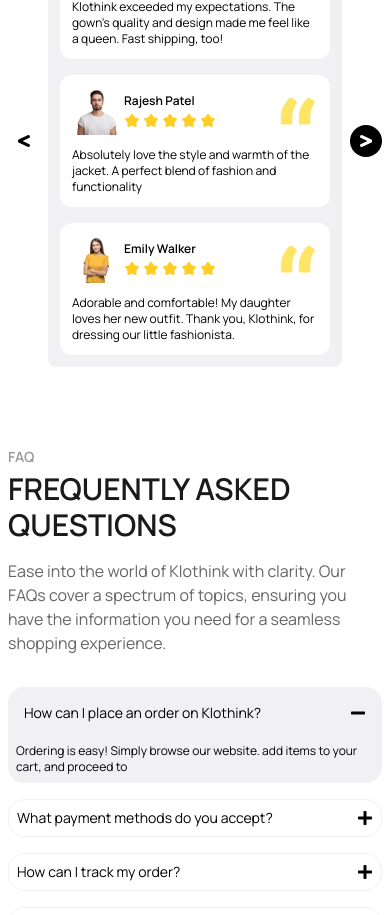
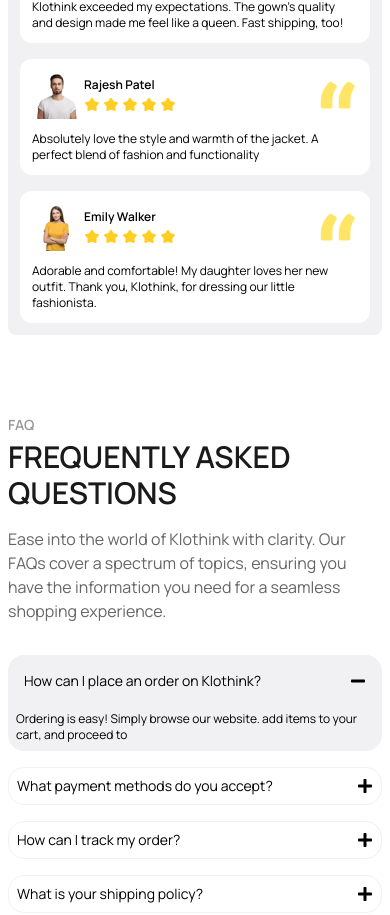
Before and after one commit to StackAQ/E-commerce, a React (Vite) app in the folder my-app/: page /product/01 in a window 390 px wide. Shown: the part 1080-1995 px from the top of the page. Built offline with nearby package versions, Linux system fonts and the light colour scheme.

Commit message:
Update ProductDetails.tsx

```diff
--- a/my-app/src/pages/ProductDetails.tsx
+++ b/my-app/src/pages/ProductDetails.tsx
@@ -235,7 +235,7 @@
             initial={{ opacity: 0, y: 50 }}
             whileInView={{ opacity: 1, y: 0 }}
             transition={{ duration: 1 }}
-            className="size-8 p-2 rounded-full bg-white text-black grid place-content-center"
+            className="hidden lg:block size-8 p-2 rounded-full bg-white text-black grid place-content-center"
           >
             <FaLessThan />
           </motion.button>
@@ -266,7 +266,7 @@
             initial={{ opacity: 0, y: 50 }}
             whileInView={{ opacity: 1, y: 0 }}
             transition={{ duration: 1 }}
-            className="size-8 rounded-full bg-black text-white p-2 grid place-content-center"
+            className="hidden lg:block size-8 rounded-full bg-black text-white p-2 grid place-content-center"
           >
             <FaGreaterThan />
           </motion.button>
```
